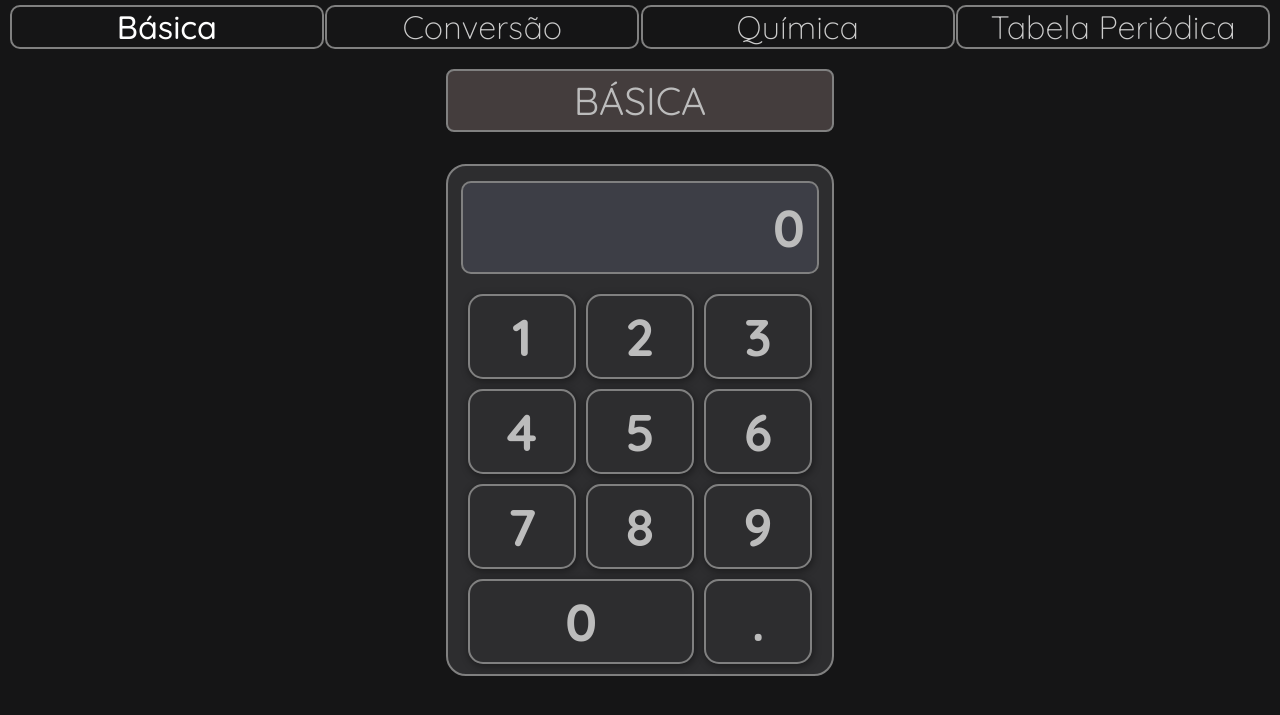
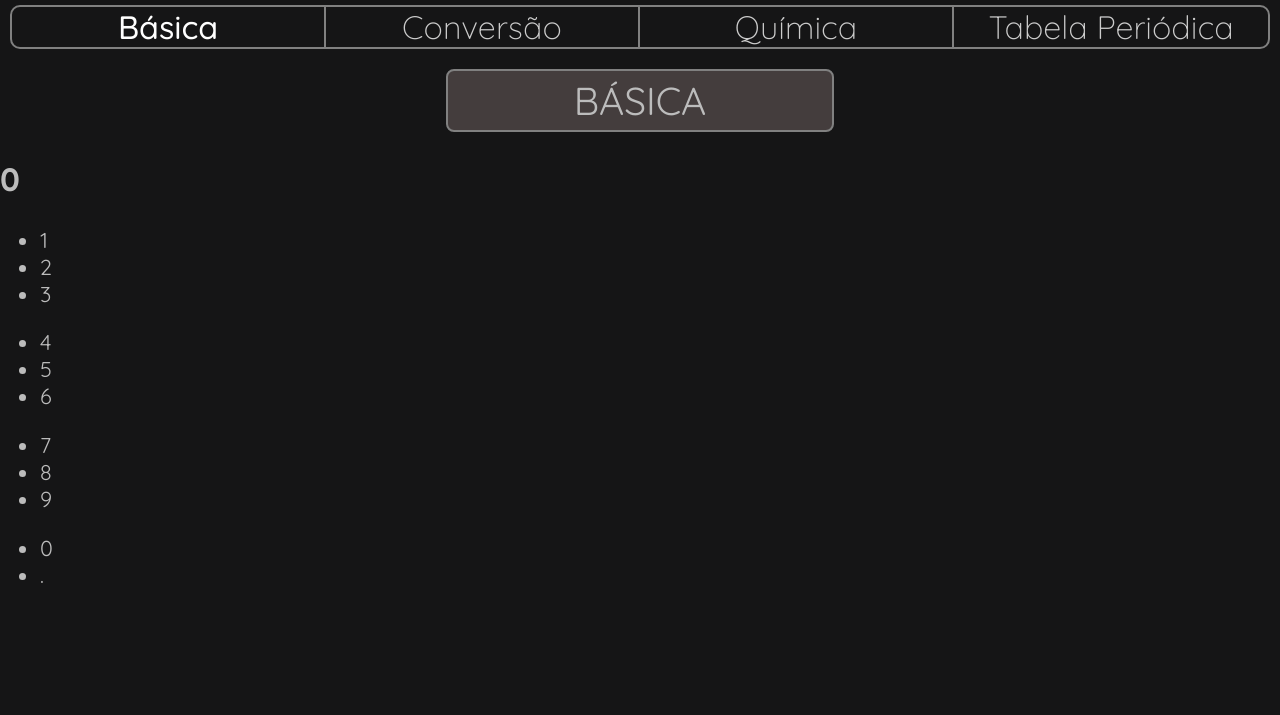
Before and after one commit to bonatowil/TCC, a PHP site: page / in a window 1280 px wide. Shown: the top 715 px of the page. Run offline with PHP 8.4, Linux system fonts and the light colour scheme.

Commit message:
Update style.css

```diff
--- a/assets/css/style.css
+++ b/assets/css/style.css
@@ -4,7 +4,8 @@
     box-sizing: border-box;
 }
 body {
-    overflow: hidden;
+    caret-color: transparent;
+    overflow: auto;
     margin: 0;
     color: #bcbcbc;
     background-color: #151516;
@@ -30,12 +31,15 @@ h1#formulas {
 }
 
 nav {
+    user-select: none;
     width: 100%;
     margin: 5px 0 0 0;
     font-weight: 200;
 }
 
 nav ul {
+    border: 2px solid gray;
+    border-radius: 10px;
     margin: 0 10px 20px;
     padding: 0;
     list-style: none;
@@ -48,16 +52,18 @@ nav ul {
 }
 
 nav ul li {
-    flex-basis: 24.9%;
+    flex-basis: 25%;
 }
 
 nav ul li a {
-    border: 2px solid gray;
-    border-radius: 10px;
     display: block;
     text-decoration: none;
     color: #cccccc;
+}
+
+nav ul li:not(:last-child) a {
     border-right: 2px solid gray;
+
 }
 
 body:has(#basic) nav ul:not(:hover) li:first-child a,
@@ -69,68 +75,12 @@ body:has(#periodic-table) nav ul:not(:hover) li:nth-child(4) a{
 }
 
 nav ul li:hover a {
-    background-color: #1e1e20;
     color: white;
     font-weight: 500;
 }
 
-.calc_frame {
-    margin: 2rem auto;
-    height: 7.9em;
-    width: 6em;
-    background-color: #2d2d2f;
-    border: 2px solid gray;
-    border-radius: 20px;
-    flex-wrap: wrap;
-    font-size: 3em;
-    position: relative;
-}
-
-.calc_frame > h2 {
-    font-size: 0.8em;
-    text-align: end;
-    width: 93%;
-    margin: 15px auto;
-    padding: 12px;
-    border: 2px solid gray;
-    border-radius: 10px;
-    background-color: #3d3e46;
-}
-
-.calc_frame ul {
-    width: 92%;
-    margin: auto;
-    text-align: center;
-    padding: 0;
-    list-style: none;
-    display: flex;
-    flex-direction: row;
-    justify-content: space-between;
-}
-
-.calc_frame ul li {
-    font-size: .8em;
-    padding: 8px;
-    margin: 5px;
-    flex-basis: 33%;
-    border: 2px solid gray;
-    border-radius: 15px;
-    flex-basis: 33%;
-    font-weight: 900;
-    box-shadow: 1px 2px 7px 1px #0000005b;
-    width: 100%;
-}
-
-.calc_frame ul li:hover {
-    background-color: #3d3e46;
-    cursor: pointer;
-}
-
-.calc_frame .row-4 ul li:first-child {
-    flex-basis: 70%;
-}
-
 .content_list ul {
+    color: #cccccc;
     padding: 10px;
     list-style: none;
     display: flex;
@@ -140,20 +90,19 @@ nav ul li:hover a {
     text-align: center;
 }
 
-.content_list ul li {
-    padding: 10px;
+.content_list ul li a {
     border: 1px solid gray;
     border-radius: 5px;
     margin: 5px;
+    padding: 10px;
+    display: block;
+    text-decoration: none;
+    color: #cccccc;
 }
 
-.content_list ul li:hover {
-    border-radius: 10px;
+.content_list ul li a:hover{
+    border-radius: 8px;
+    color: white;
     background-color: #1e1e20;
     cursor: pointer;
 }
-
-.content_list ul li a {
-    text-decoration: none;
-    color: white;
-}
```
